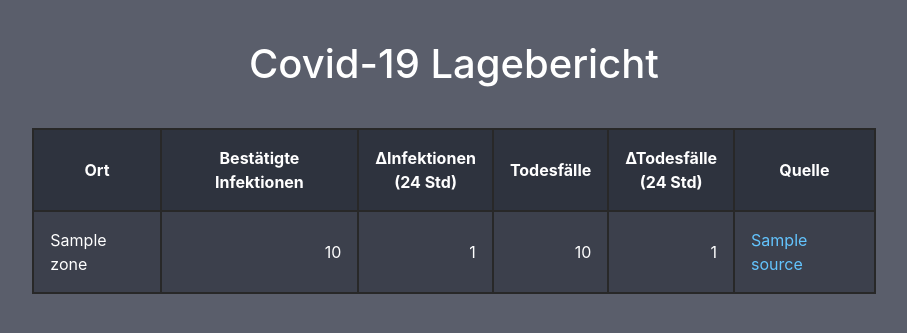
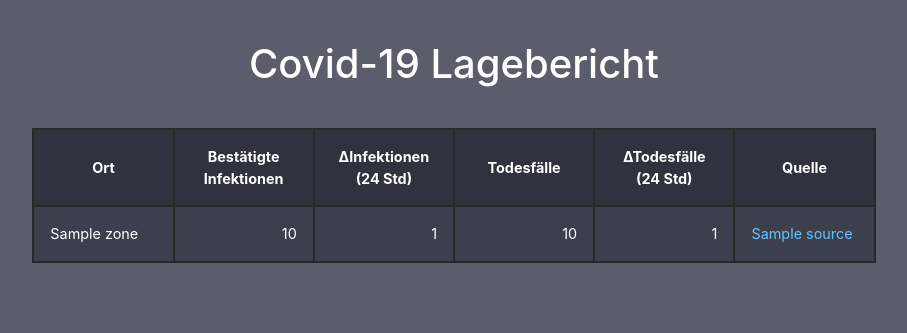
Before and after one commit to gautier-collab/Covid, a Django app: page / in a window 1280 px wide. Shown: the top 333 px of the page, without its empty margins (186-1093 px from the left). Run offline with Django 3.2, Linux system fonts and the light colour scheme; tables that the repository leaves empty hold one stand-in row (values such as "Sample post"); some libraries are stand-ins or nearby versions.

Commit message:
all columns same width

```diff
--- a/covmass/templates/covmass/index.html
+++ b/covmass/templates/covmass/index.html
@@ -11,7 +11,8 @@
       body {
         /* font-family: 'Open Sans', 'Helvetica Neue', Helvetica, Arial, sans-serif; */
         color: white;
-        background-color: rgb(90,94,107)
+        background-color: rgb(90,94,107);
+        font-size: 0.9rem;
       }
 
       th {
@@ -25,6 +26,10 @@
 
       .left {
         text-align: left;
+      }
+
+      table {
+        table-layout: fixed;
       }
 
       table, th, td {
```
